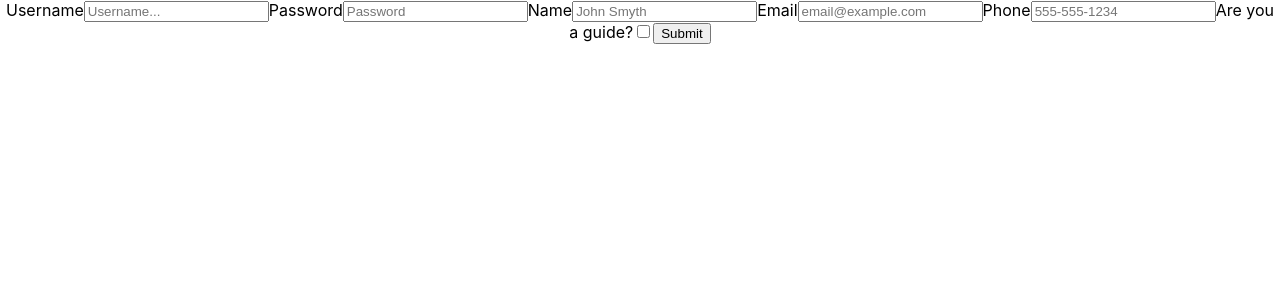
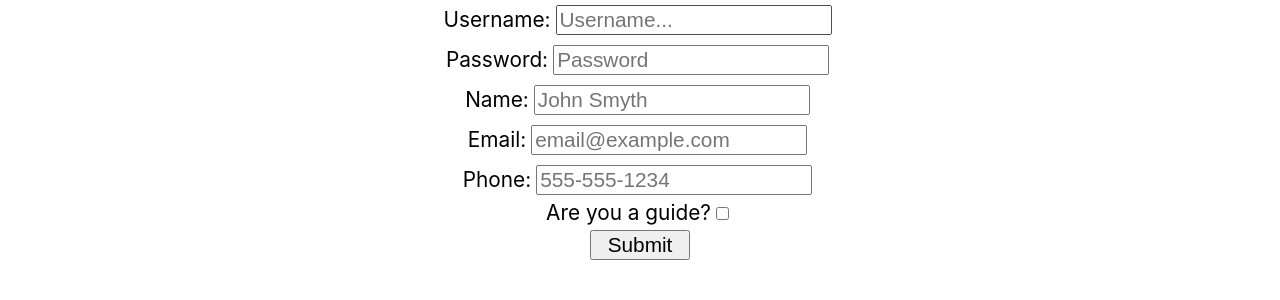
Before and after one commit to lambda-wanderlust/frontend, a React (Create React App) app: page /create-user-form in a window 1280 px wide. Shown: the top 300 px of the page. Built offline with nearby package versions, Linux system fonts and the light colour scheme.

Commit message:
More styled-components framework set up

```diff
--- a/src/components/LoginForm.js
+++ b/src/components/LoginForm.js
@@ -5,10 +5,20 @@ import styled from 'styled-components';
 
 const StyledButton = styled.button`
     font-size: 1.3rem;
+    width: 100px;
+    margin: 5px auto;
+`;
+
+const StyledDiv = styled.div`
+    display: flex;
+    flex-direction: column;
 `;
 
 const StyledInput = styled.input`
+    margin: 5px auto;
     font-size: 1.3rem;
+    text-align: center;
+    width: 300px;
 `;
 
 const StyledLabel = styled.label`
@@ -53,8 +63,8 @@ class LoginForm extends React.Component {
 
     return (
       <form onSubmit={this.onSubmit}>
-
-        <StyledLabel>Username</StyledLabel>
+        <StyledDiv>
+          <StyledLabel>Username: </StyledLabel>
           <StyledInput
             type="text"
             placeholder='Username...'
@@ -64,7 +74,7 @@ class LoginForm extends React.Component {
             required
           />
 
-        <StyledLabel>Password</StyledLabel>
+          <StyledLabel>Password: </StyledLabel>
           <StyledInput
             type="password"
             placeholder='Password'
@@ -75,7 +85,7 @@ class LoginForm extends React.Component {
           />
 
           <StyledButton>Login</StyledButton>
-
+        </StyledDiv>
       </form>
     )
   }
--- a/src/components/createAccount/CreateAccountForm.js
+++ b/src/components/createAccount/CreateAccountForm.js
@@ -1,6 +1,29 @@
 import React from 'react';
 import axios from 'axios';
 import { withRouter } from "react-router-dom";
+import styled from 'styled-components';
+
+const StyledDiv = styled.div`
+    display: flex;
+    justify-content: space-between;
+    flex-direction: column;
+`;
+
+const StyledButton = styled.button`
+    font-size: 1.3rem;
+    width: 100px;
+    margin: 5px auto;
+
+`;
+
+const StyledInput = styled.input`
+    font-size: 1.3rem;
+    margin: 5px;
+`;
+
+const StyledLabel = styled.label`
+    font-size: 1.3rem;
+`;
 
 class CreateAccountForm extends React.Component {
   constructor(props) {
@@ -52,9 +75,9 @@ class CreateAccountForm extends React.Component {
 
     return (
       <form onSubmit={this.onSubmit}>
-
-        <label>Username
-          <input
+        <StyledDiv>
+        <StyledLabel>Username:
+          <StyledInput
             type="text"
             placeholder='Username...'
             name='username'
@@ -62,10 +85,10 @@ class CreateAccountForm extends React.Component {
             onChange={this.handleChange}
             required
           />
-        </label>
+        </StyledLabel>
 
-        <label>Password
-          <input
+        <StyledLabel>Password:
+          <StyledInput
             type="password"
             placeholder='Password'
             name="password"
@@ -73,10 +96,10 @@ class CreateAccountForm extends React.Component {
             onChange={this.handleChange}
             required
           />
-        </label>
+        </StyledLabel>
 
-        <label>Name
-          <input
+        <StyledLabel>Name:
+          <StyledInput
             type="name"
             placeholder='John Smyth'
             name="name"
@@ -84,10 +107,10 @@ class CreateAccountForm extends React.Component {
             onChange={this.handleChange}
             required
           />
-        </label>
+        </StyledLabel>
 
-        <label>Email
-          <input
+        <StyledLabel>Email:
+          <StyledInput
             type="email"
             placeholder='email@example.com'
             name="email"
@@ -95,10 +118,10 @@ class CreateAccountForm extends React.Component {
             onChange={this.handleChange}
             required
           />
-        </label>
+        </StyledLabel>
 
-        <label>Phone
-          <input
+        <StyledLabel>Phone:
+          <StyledInput
             type="phone"
             placeholder='555-555-1234'
             name="phone"
@@ -106,14 +129,14 @@ class CreateAccountForm extends React.Component {
             onChange={this.handleChange}
             required
           />
-        </label>
+        </StyledLabel>
 
-        <label>Are you a guide?
-          <input type="checkbox" name="guide" onChange={this.handleCheckBoxChange} value={this.state.guide} />
-        </label>
+        <StyledLabel>Are you a guide?
+          <StyledInput type="checkbox" name="guide" onChange={this.handleCheckBoxChange} value={this.state.guide} />
+        </StyledLabel>
 
-        <button>Submit</button>
-
+        <StyledButton>Submit</StyledButton>
+        </StyledDiv>
       </form>
     )
   }
```
Lines whose indentation alone changed are shown as unchanged.
